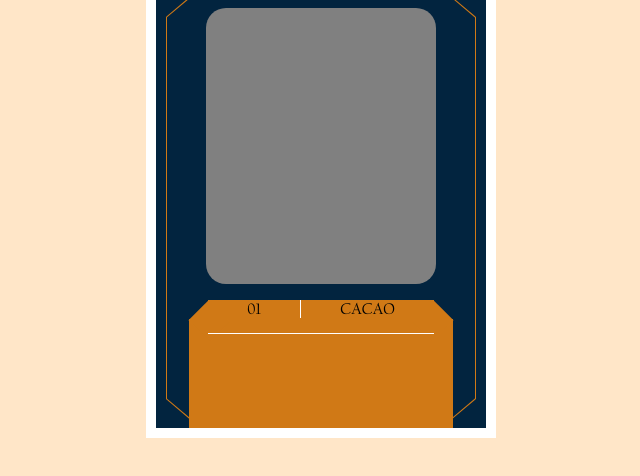
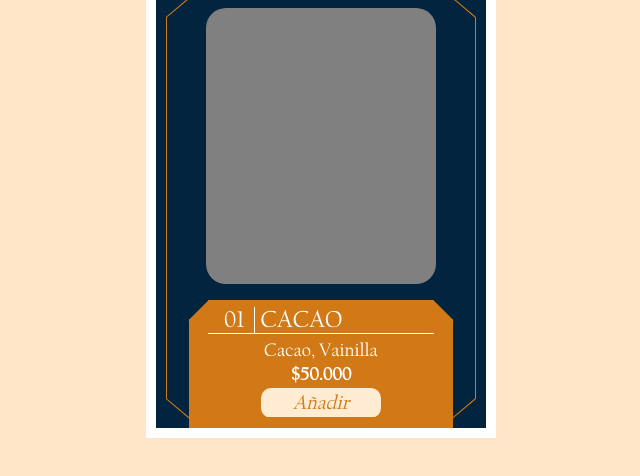
Before and after one commit to Julian-abi/entrehojascafe, a React (Vite) app: page / in a window 1280 px wide. Shown: the part 944-1420 px from the top of the page, without its empty margins (319-959 px from the left). Built offline with nearby package versions, Linux system fonts and the light colour scheme.

Commit message:
version cartaproducto

```diff
--- a/src/components/botomcustom.css
+++ b/src/components/botomcustom.css
@@ -2,9 +2,9 @@
     font-family: "Californian FB", serif;
     font-style: italic;
     font-size: 20px;
-    border-radius: 15px;
+    border-radius: 10px;
     width: 120px;
-    height: 35px;
+    height: 30px;
     border-style: none;
     cursor: pointer;
 
--- a/src/components/productocustom.css
+++ b/src/components/productocustom.css
@@ -161,7 +161,7 @@
                             transform: rotate(-45deg);
                         }
 
-                        & .-relleno{
+                        & .-relleno {
                             position: relative;
                             width: 85%;
                             height: 100%;
@@ -170,29 +170,45 @@
                             flex-direction: column;
                             z-index: 1;
 
-                            & .-con{
+                            & .-con {
                                 width: 100%;
                                 height: 90%;
                                 display: flex;
-                                justify-content: space-evenly;
+                                margin-left: 10px;
 
-                                & .-lineaconblanca{
+                                & h3 {
+                                    position: relative;
+                                    font-family: "Californian FB", serif;
+                                    color: var(--blanco);
+                                    margin: 0;
+                                    font-size: 24px;
+                                    font-weight: normal;
+                                    top: 6px;
+                                    margin-left: 6px;
+                                }
+
+                                & .-lineaconblanca {
+                                    position: relative;
                                     width: 1px;
-                                    height: 100%;
+                                    height: 27px;
                                     background-color: var(--blanco);
+                                    margin-left: 9px;
+                                    top: 7px;
                                 }
+
                             }
 
-                            & .-lineablanca{
+                            & .-lineablanca {
                                 position: relative;
                                 width: 100%;
                                 height: 1px;
                                 background-color: var(--blanco);
                                 top: 15px;
+                                z-index: 1;
                             }
                         }
 
-                        & .-derrelleno{
+                        & .-derrelleno {
                             position: absolute;
                             right: 7px;
                             top: 6px;
@@ -207,6 +223,25 @@
                         width: 99%;
                         height: 85%;
                         background-color: var(--dorado);
+
+                        & .-precio {
+                            width: 100%;
+                            height: 100%;
+                            display: flex;
+                            flex-direction: column;
+                            justify-content: center;
+                            align-items: center;
+                            margin-top: 10px;
+                            gap: 3px;
+
+
+                            & h3 {
+                                font-family: "Californian FB", serif;
+                                margin: 0px;
+                                color: var(--blanco);
+                                font-weight: normal;
+                            }
+                        }
                     }
                 }
             }
--- a/src/components/productocustom.jsx
+++ b/src/components/productocustom.jsx
@@ -1,5 +1,6 @@
 import React from 'react';
 import './productocustom.css';
+import BotomCustom from './botomcustom';
 
 const ProductoCustom = ({ colorfondo }) => {
     return (
@@ -20,16 +21,20 @@ const ProductoCustom = ({ colorfondo }) => {
                                     <div className='-izqrelleno'></div>
                                     <div className='-relleno'>
                                         <div className='-con'>
-                                            <div>01</div>
+                                            <h3>01</h3>
                                             <div className='-lineaconblanca'></div>
-                                            <div>CACAO</div>
+                                            <h3>CACAO</h3>
                                         </div>
                                         <div className='-lineablanca'></div>
                                     </div>
                                     <div className='-derrelleno'></div>
                                 </div>
                                 <div className='-abajo'>
-
+                                    <div className='-precio'>
+                                            <h3>Cacao, Vainilla</h3>
+                                            <h3> <b>$50.000</b></h3>
+                                            <BotomCustom text='Añadir' bgColor='#FFECD2' textColor='#D07916' />
+                                        </div>
                                 </div>
                             </div>
                         </div>
```
